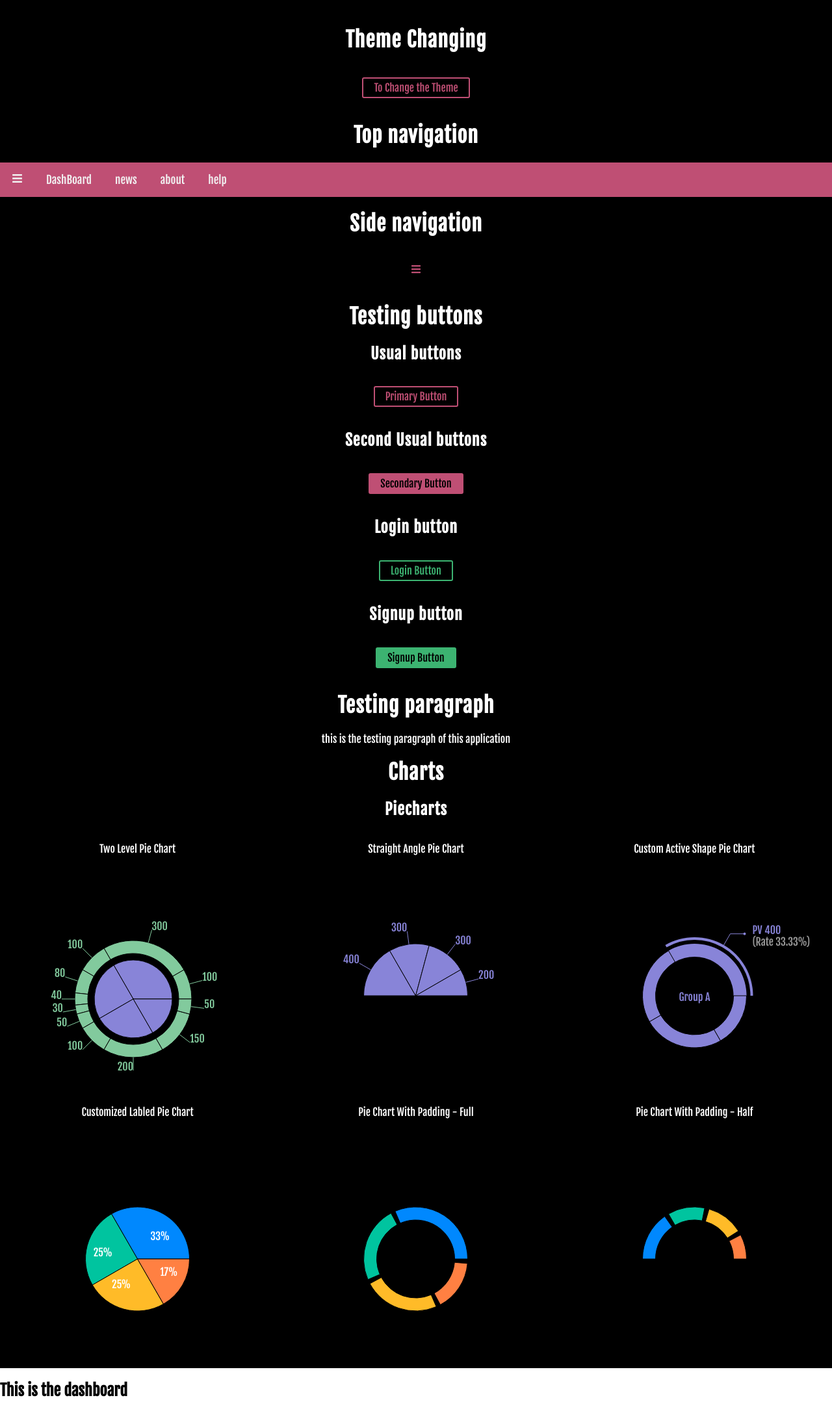
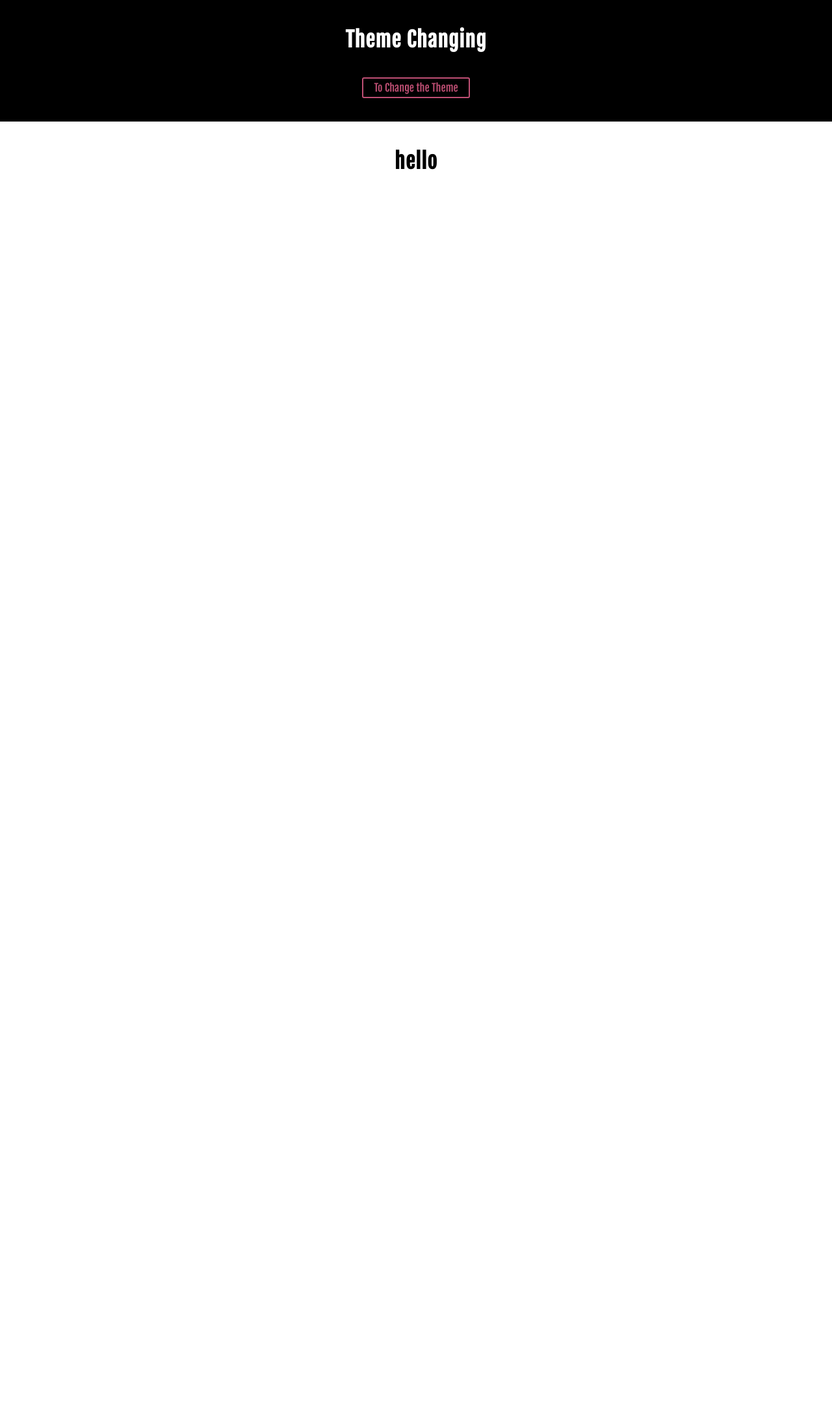
Before and after one commit to Heshan-kavi/dotnet-api-react-app, a React (Create React App) app: page /dashboard in a window 1280 px wide. Shown: the whole page at 65% size. After the commit the page ends 800 px from the top, so only its background shows below. Built offline with nearby package versions, Linux system fonts and the light colour scheme.

Commit message:
separated the content

```diff
--- a/src/App.js
+++ b/src/App.js
@@ -1,9 +1,7 @@
 import './App.css';
 import React, { useState } from "react";
-import theme from './Shared/Components/Theme';
-import { StyleSheetManager, ThemeProvider } from 'styled-components';
+import Theme from './Shared/Components/Theme';
 import Background from './Shared/Components/BackGround';
-import isValidProp from '@emotion/is-prop-valid';
 import { BrowserRouter, Route, Routes } from 'react-router-dom';
 import Main from './Pages/Main';
 import { H1 } from './Shared/Components/TextContent';
@@ -20,24 +18,23 @@ function App() {
     }else{
       setCurrentTheme("light");
     }
+    localStorage.setItem("current-theme", JSON.stringify(currentTheme));
   }
 
   return (
     <>
       <BrowserRouter>
-        <StyleSheetManager shouldForwardProp={active => isValidProp(active)}>
-          <ThemeProvider theme={theme[currentTheme]}>
+          <Theme theme={currentTheme}>
             <Background className='App'>
               <H1>
                   Theme Changing
               </H1>
               <PrimaryButton onClick={onThemeChangeButtonClicked}>To Change the Theme</PrimaryButton>
-              <Main/>
             </Background>
-          </ThemeProvider>
-        </StyleSheetManager>
+          </Theme>
         <Routes>
           <Route path='/dashboard' element={<DashBoard/>}/>
+          <Route exact path='/' element={<Main/>}/>
         </Routes>
       </BrowserRouter>
     </>
--- a/src/Pages/Dashboard.js
+++ b/src/Pages/Dashboard.js
@@ -1,11 +1,17 @@
-import React from "react";
+import React, {useEffect} from "react";
+import Background from "../Shared/Components/BackGround";
+import { H1 } from "../Shared/Components/TextContent";
+import Theme from "../Shared/Components/Theme";
 
 export default function DashBoard (){
+
+    var currentTheme = 'light';
+
+    useEffect(() => {
+        currentTheme = JSON.parse(localStorage.getItem("current-theme"));
+      }, []);
+
     return (
-        <>
-            <h2>
-                This is the dashboard
-            </h2>
-        </>
+        <Theme theme={currentTheme}><Background><H1>hello</H1></Background></Theme>
     )
 }
--- a/src/Pages/Main.js
+++ b/src/Pages/Main.js
@@ -1,4 +1,4 @@
-import React, { useState } from "react";
+import React, {useState, useEffect} from "react";
 import TopNavigation from '../Shared/Components/TopNavigation';
 import { H1, H2, P } from '../Shared/Components/TextContent';
 import { PrimaryButton, SecondaryButton, LoginButton, SignupButton } from '../Shared/Components/Buttons';
@@ -11,6 +11,8 @@ import {  TwoLevelPieChart,
           PieChartWithPaddingAngleHalf} from '../Shared/Components/Charts/PieChart';
 import { Grid } from '../Shared/Components/Grid';
 import { styled } from "styled-components";
+import Theme from "../Shared/Components/Theme";
+import Background from "../Shared/Components/BackGround";
 
 const Div = styled.div`
   marginBottom: 0;
@@ -19,11 +21,21 @@ const Div = styled.div`
 
 export default function Main (){
 
-    const [columns, setColumns] = useState(3);
-    const [rowheight, setRowheight] = useState('400px');
+    const columns = 3;
+    const rowheight = '400px';
+
+    const [selectedTheme, setSelectedTheme] = useState('light');
+
+    useEffect(() => {
+        const currentTheme = JSON.parse(localStorage.getItem("current-theme"));
+        if (currentTheme) {
+          setSelectedTheme(currentTheme);
+        }
+      }, []);
 
     return (
-        <>
+        <Theme theme={selectedTheme}>
+            <Background>
                 <H1>
                     Top navigation
                 </H1>
@@ -89,6 +101,7 @@ export default function Main (){
                     <PieChartWithPaddingAngleHalf width="500" height="400"></PieChartWithPaddingAngleHalf>
                     </Div>
                 </Grid>
-        </>
+            </Background>
+        </Theme>
     )
 }
--- a/src/Shared/Components/Theme.js
+++ b/src/Shared/Components/Theme.js
@@ -1,3 +1,6 @@
+import { StyleSheetManager, ThemeProvider } from "styled-components";
+import isValidProp from '@emotion/is-prop-valid';
+
 const lightTheme = {
     primary: "#003366",
     secondary: "#eee",
@@ -43,7 +46,7 @@ const lightTheme = {
       default: "royalblue",
     }
   };
-  const theme = {
+  const customizedTheme = {
     dark: {
       color: darktheme,
       ...defaultTheme,
@@ -53,4 +56,12 @@ const lightTheme = {
       ...defaultTheme,
     },
   };
-  export default theme;
+
+  const Theme = ({ children, theme = 'dark' }) => (
+    <StyleSheetManager shouldForwardProp={active => isValidProp(active)}>
+      <ThemeProvider theme={customizedTheme[theme]}>{children}</ThemeProvider>
+    </StyleSheetManager>
+  );
+
+
+  export default Theme;
```
Lines whose indentation alone changed are shown as unchanged.
